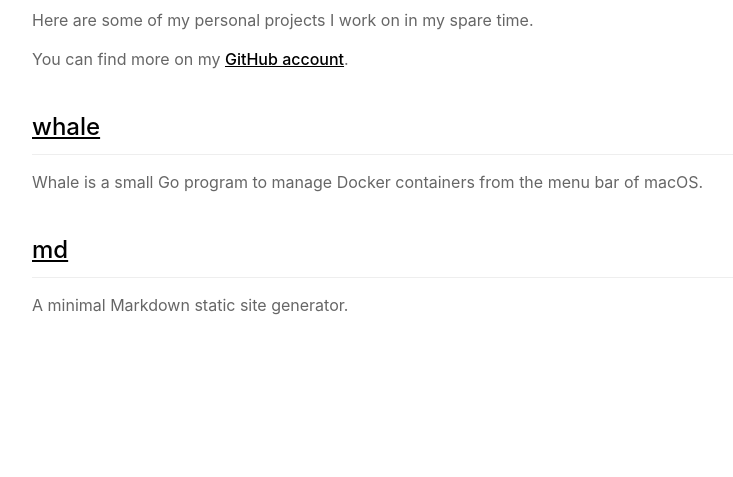
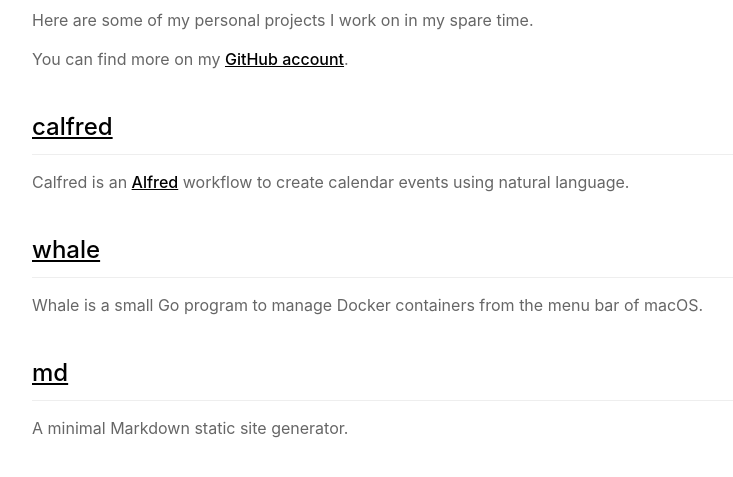
Before and after one commit to ruggi/ruggi.github.io, a plain HTML site: page projects.html in a window 1280 px wide. Shown: the part 165-642 px from the top of the page, without its empty margins (168-901 px from the left). Drawn offline with Linux system fonts and the light colour scheme.

Commit message:
deploy: 54190545aee2808618b53f0611e568013af9a066

```diff
--- a/projects.html
+++ b/projects.html
@@ -16,6 +16,8 @@
       <div class="main"><h1 id="projects">Projects</h1>
 <p>Here are some of my personal projects I work on in my spare time.</p>
 <p>You can find more on my <a href="https://github.com/ruggi">GitHub account</a>.</p>
+<h2 id="calfredhttpsgithubcomruggicalfred"><a href="https://github.com/ruggi/calfred">calfred</a></h2>
+<p>Calfred is an <a href="https://alfredapp.com">Alfred</a> workflow to create calendar events using natural language.</p>
 <h2 id="whalehttpsgithubcomruggiwhale"><a href="https://github.com/ruggi/whale">whale</a></h2>
 <p>Whale is a small Go program to manage Docker containers from the menu bar of macOS.</p>
 <h2 id="mdhttpsgithubcomruggimd"><a href="https://github.com/ruggi/md">md</a></h2>
```
